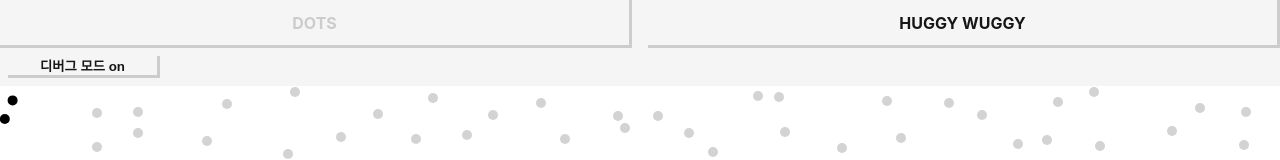
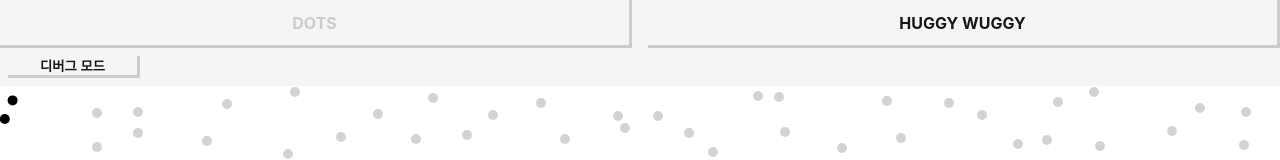
Before and after one commit to RAREBEEF/interactive, a React (Create React App) app: page /dots in a window 1280 px wide. Shown: the top 160 px of the page. Built offline with nearby package versions, Linux system fonts and the light colour scheme.

Commit message:
그리기 명령 개선 및 README.md 수정

```diff
--- a/src/pages/Dots.tsx
+++ b/src/pages/Dots.tsx
@@ -467,7 +467,7 @@ const Dots = () => {
           )}
           onClick={onToggleDebug}
         >
-          {isDebug ? "디버그 모드 off" : "디버그 모드 on"}
+          {isDebug ? "디버그 모드 끄기" : "디버그 모드"}
         </button>
         {isDebug && (
           <div className={styles["description"]}>
--- a/src/pages/HuggyWuggy.tsx
+++ b/src/pages/HuggyWuggy.tsx
@@ -257,13 +257,13 @@ const HuggyWuggy = () => {
         quadrant3: Array<DotDistance> = [],
         quadrant4: Array<DotDistance> = [];
 
-      // 각 점의 마우스와 거리 계산 후 사분면으로 나눠서 저장
+      // 각 점과 마우스 사이 거리 계산 후 사분면으로 나눠서 저장
       for (const [id, dot] of Object.entries(dots)) {
         const { x: dotX, y: dotY } = dot;
 
-        const distanceX = mouseX - dotX;
-        const distanceY = mouseY - dotY;
-        const distance = Math.sqrt(distanceX ** 2 + distanceY ** 2);
+        const deltaX = mouseX - dotX;
+        const deltaY = mouseY - dotY;
+        const distance = Math.sqrt(deltaX ** 2 + deltaY ** 2);
         const dotDistance = { id, distance };
 
         if (dotX <= mouseX) {
@@ -933,7 +933,7 @@ const HuggyWuggy = () => {
           )}
           onClick={onToggleDebug}
         >
-          {isDebug ? "디버그 모드 off" : "디버그 모드 on"}
+          {isDebug ? "디버그 모드 끄기" : "디버그 모드"}
         </button>
         {isDebug && (
           <div className={styles["description"]}>
```
Also changed, not shown: 1 other file (tests, documents, lock files or other folders).
